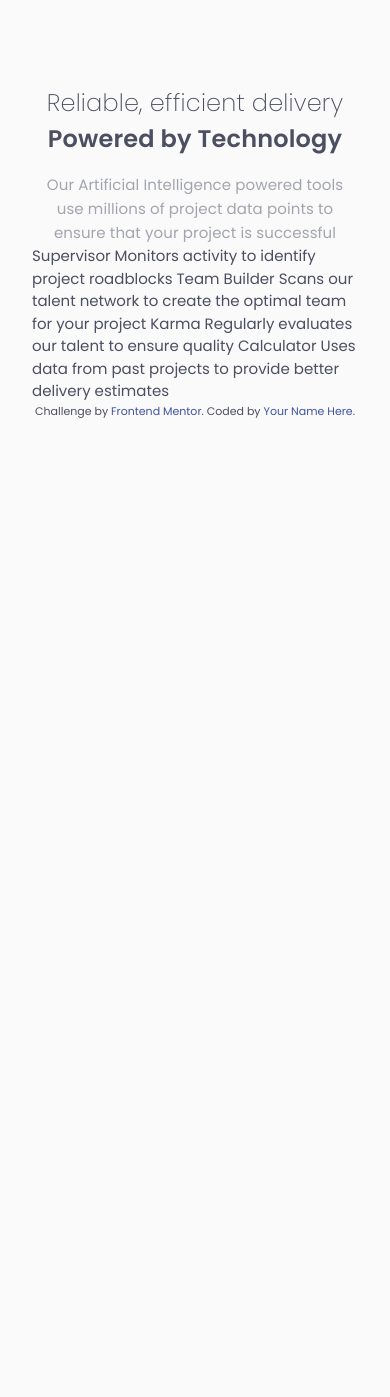
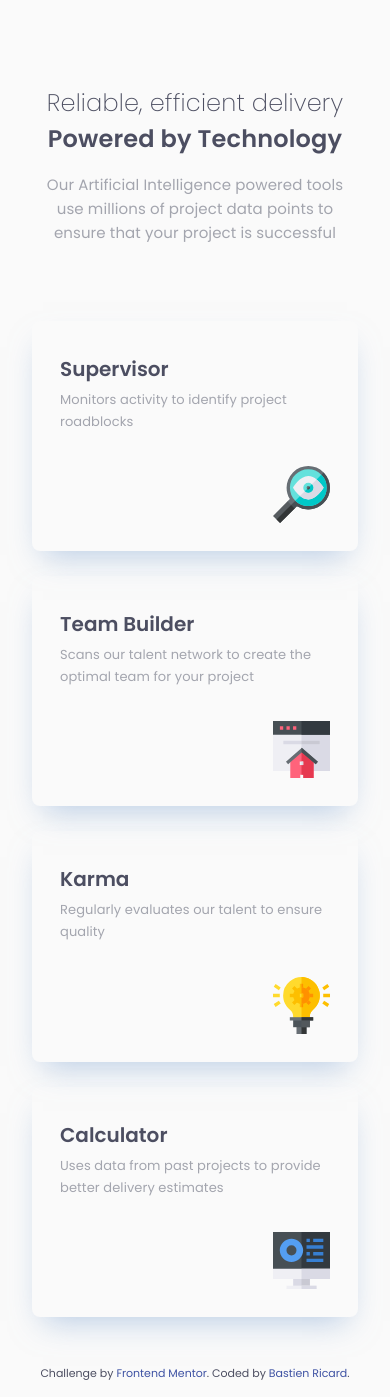
Before and after one commit to bricard-dev/ftm_four-card-feature-section, a React (Vite) app: page / in a window 390 px wide. Before the commit the page ends 929 px from the top, so only its background shows below. Built offline with nearby package versions, Linux system fonts and the light colour scheme.

Commit message:
Add Card component and finish mobile design

```diff
--- a/src/App.tsx
+++ b/src/App.tsx
@@ -1,7 +1,9 @@
+import Card from './components/Card';
+
 function App() {
   return (
     <>
-      <main className="mt-[5.3125rem] px-8">
+      <main className="mt-[5.3125rem] px-8 space-y-[76px]">
         <div className="space-y-4">
           <h1 className="text-center text-2xl font-light leading-normal tracking-[.17px]">
             Reliable, efficient delivery{' '}
@@ -12,12 +14,36 @@ function App() {
             data points to ensure that your project is successful
           </p>
         </div>
-        Supervisor Monitors activity to identify project roadblocks Team Builder
-        Scans our talent network to create the optimal team for your project
-        Karma Regularly evaluates our talent to ensure quality Calculator Uses
-        data from past projects to provide better delivery estimates
+        <div className="grid gap-[25px]">
+          <Card
+            title="Supervisor"
+            description="Monitors activity to identify project roadblocks"
+            imgSrc="./assets/icon-supervisor.svg"
+            topColor="cyan"
+          />
+          <Card
+            title="Team Builder"
+            description="Scans our talent network to create the optimal team for
+        your project"
+            imgSrc="./assets/icon-team-builder.svg"
+            topColor="red"
+          />
+          <Card
+            title="Karma"
+            description="Regularly evaluates our talent to ensure quality"
+            imgSrc="./assets/icon-karma.svg"
+            topColor="orange"
+          />
+          <Card
+            title="Calculator"
+            description="Uses data from past projects to provide better delivery
+        estimates"
+            imgSrc="./assets/icon-calculator.svg"
+            topColor="blue"
+          />
+        </div>
       </main>
-      <footer>
+      <footer className="pt-12 pb-4">
         <p className="text-center text-[0.6875rem]">
           Challenge by{' '}
           <a
@@ -28,8 +54,8 @@ function App() {
             Frontend Mentor
           </a>
           . Coded by{' '}
-          <a className="text-[#3e52a3]" href="#">
-            Your Name Here
+          <a className="text-[#3e52a3]" href="https://github.com/bricard-dev">
+            Bastien Ricard
           </a>
           .
         </p>
--- /dev/null
+++ b/src/components/Card.tsx
@@ -0,0 +1,29 @@
+export default function Card({
+  title,
+  description,
+  imgSrc,
+  imgAlt,
+  topColor,
+}: {
+  title: string;
+  description: string;
+  imgSrc: string;
+  imgAlt?: string;
+  topColor: string;
+}) {
+  return (
+    <div
+      className={`p-7 relative flex flex-col rounded-lg shadow-card overflow-hidden before:w-full before:h-1 before:absolute before:top-0 before:left-0 before:bg-${topColor}`}
+    >
+      <h2 className="font-semibold text-xl leading-10">{title}</h2>
+      <p className="mb-[33px] text-[.8125rem] text-grayishBlue leading-[1.7] tracking-[.09px]">
+        {description}
+      </p>
+      <img
+        className="w-[57px] h-[57px] self-end"
+        src={imgSrc}
+        alt={imgAlt || `${title} icon`}
+      />
+    </div>
+  );
+}
--- a/tailwind.config.js
+++ b/tailwind.config.js
@@ -15,6 +15,9 @@ export default {
       fontFamily: {
         poppins: ['Poppins', 'sans-serif'],
       },
+      boxShadow: {
+        card: '0 15px 30px -11px #83a6d290',
+      },
     },
   },
   plugins: [],
```
